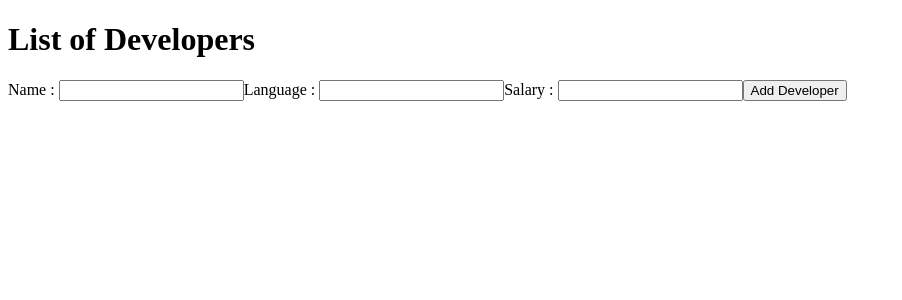
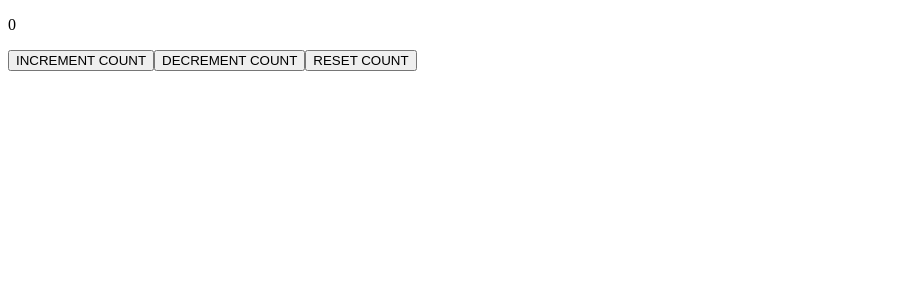
Before and after one commit to azimoff98/ReactJs, a React (Create React App) app: page / in a window 1280 px wide. Shown: the top 300 px of the page, without its empty margins (0-902 px from the left). Built offline with nearby package versions, Linux system fonts and the light colour scheme.

Commit message:
2.2  without redux

```diff
--- a/src/App.js
+++ b/src/App.js
@@ -1,39 +1,51 @@
 import React, { Component } from 'react';
-import Developer from './components/Developer';
-import AddDeveloper from './components/AddDeveloper';
+
 
 
 class App extends Component {
   constructor(props){
     super(props);
     this.state = {
-        developers : []
+      count : 0
     }
   }
 
 
 
-  deleteDeveloper = (id) => {
-    let developers = this.state.developers.filter(developer => {
-      return developer.id !== id
-    });
-
-    this.setState({developers})
+  incrementCount = (e) => {
+    let count = this.state.count + 1
+    this.setState({count})
   }
 
-  addDeveloper = (developer) => {
-    developer.id = Math.random();
-    let developers = [...this.state.developers, developer]
-    this.setState({developers})
+  decrementCount = (e) => {
+    let count = this.state.count -1
+    this.setState({count})
+  }
+
+  resetCount = (e) => {
+    this.setState({
+      count : 0
+    })
+  }
+
+  componentDidUpdate(){
+    console.log(this.state.count)
   }
 
 
   render() {
     return (
       <div>
-        <h1 className="center">List of Developers</h1>
-        <Developer developers = {this.state.developers} deleteDeveloper = {this.deleteDeveloper}></Developer>
-        <AddDeveloper addDeveloper = {this.addDeveloper}></AddDeveloper>
+        <p>{this.state.count}</p>
+        <button onClick = {this.incrementCount}>
+          INCREMENT COUNT
+        </button>
+        <button onClick = {this.decrementCount}>
+          DECREMENT COUNT
+        </button>
+        <button onClick = {this.resetCount}>
+          RESET COUNT
+        </button>
       </div>
     );
   }
--- a/src/components/AddDeveloper.js
+++ /dev/null
@@ -1,45 +0,0 @@
-import React, { Component } from 'react'
-
-class AddDeveloper extends Component {
-
-    constructor(props){
-        super(props);
-        this.state = {
-            name : null,
-            language : null,
-            salary : null
-        }
-    }
-
-
-    handleChange = (e) => {
-        this.setState({
-            [e.target.id]: e.target.value
-        })
-    }
-
-    handleSubmit = (e) => {
-        e.preventDefault();
-        this.props.addDeveloper(this.state)
-    }
-
-
-    render() {
-        return (
-            <div>
-                <form onSubmit = {this.handleSubmit}>
-                    <label htmlFor = "name">Name : </label>
-                    <input type = 'text' id = 'name' onChange = {this.handleChange}/>
-                    <label htmlFor = "language">Language : </label>
-                    <input type = 'text' id = 'langauge' onChange = {this.handleChange}/>
-                    <label htmlFor = "name">Salary : </label>
-                    <input type = 'text' id = 'salary' onChange = {this.handleChange}/>
-                    <button>Add Developer</button>
-                </form>
-            </div>
-
-         );
-    }
-}
-
-export default AddDeveloper;
--- a/src/components/Developer.js
+++ /dev/null
@@ -1,26 +0,0 @@
-import React from 'react';
-
-const Developer = ({developers, deleteDeveloper}) => {
-
-    return (
-
-        <div className="developer-list">
-        {
-            developers.map(developer => {
-            return (
-                <div className="developer" key={developer.id}>
-                <div>Name: { developer.name }</div>
-                <div>Language: { developer.langauge }</div>
-                <div>Salary: { developer.salary }</div>
-                <button onClick={() => {deleteDeveloper(developer.id)}}>Delete Developer</button>
-                </div>
-            )
-            })
-        }
-        </div>
-
-    )
-
-}
-
-export default Developer;
```
